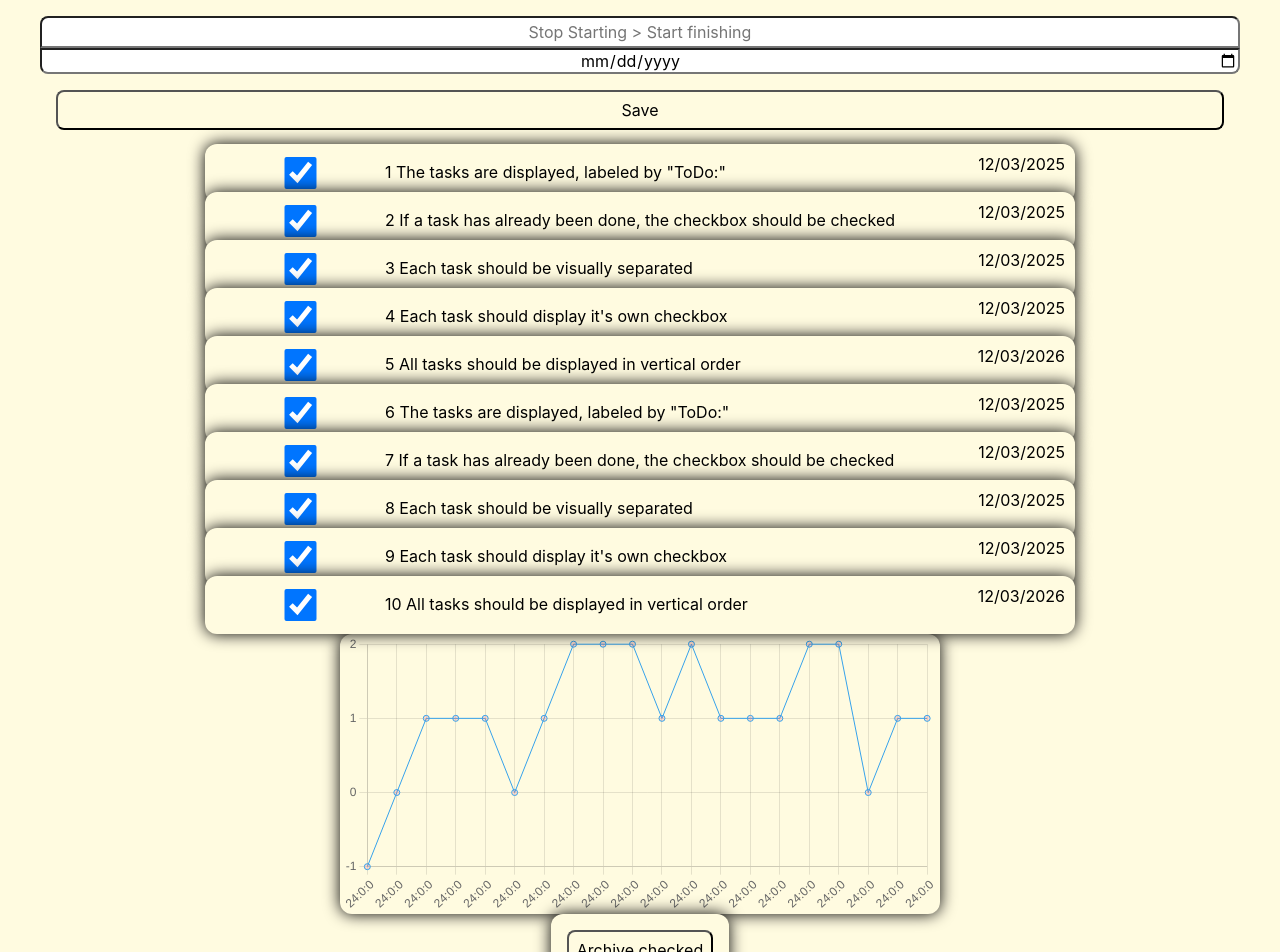
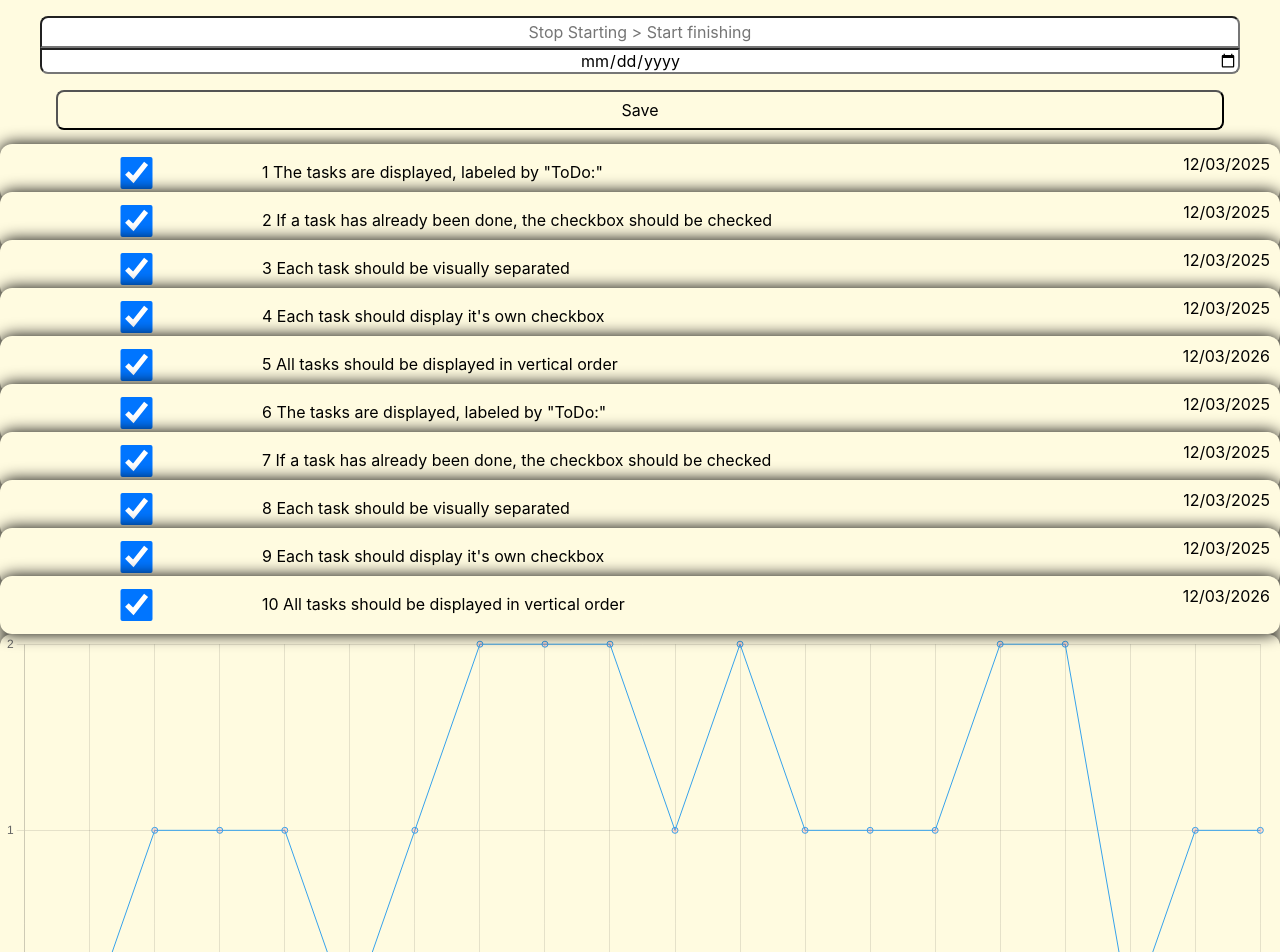
Before and after one commit to HishamAlmannai/capstone-project, a Next.js app: page / in a window 1280 px wide. Shown: the top 952 px of the page. Built offline with nearby package versions, Linux system fonts and the light colour scheme.

Commit message:
Add line break in span.task

```diff
--- a/styles/GlobalStyle.js
+++ b/styles/GlobalStyle.js
@@ -56,6 +56,7 @@ const GlobalStyle = createGlobalStyle`
     border-radius: 0.75rem ;
     box-shadow: 0 0 1rem 0 #000;
     background-color: rgb(255, 251, 224);
+    width: 100vw
   }
 
   article.accordion {
@@ -76,6 +77,8 @@ const GlobalStyle = createGlobalStyle`
 
   span.task {
    margin-top: 0.5rem;
+    width:50vw;
+    word-wrap:break-word;
    &:hover{
      cursor: pointer
    }
```
